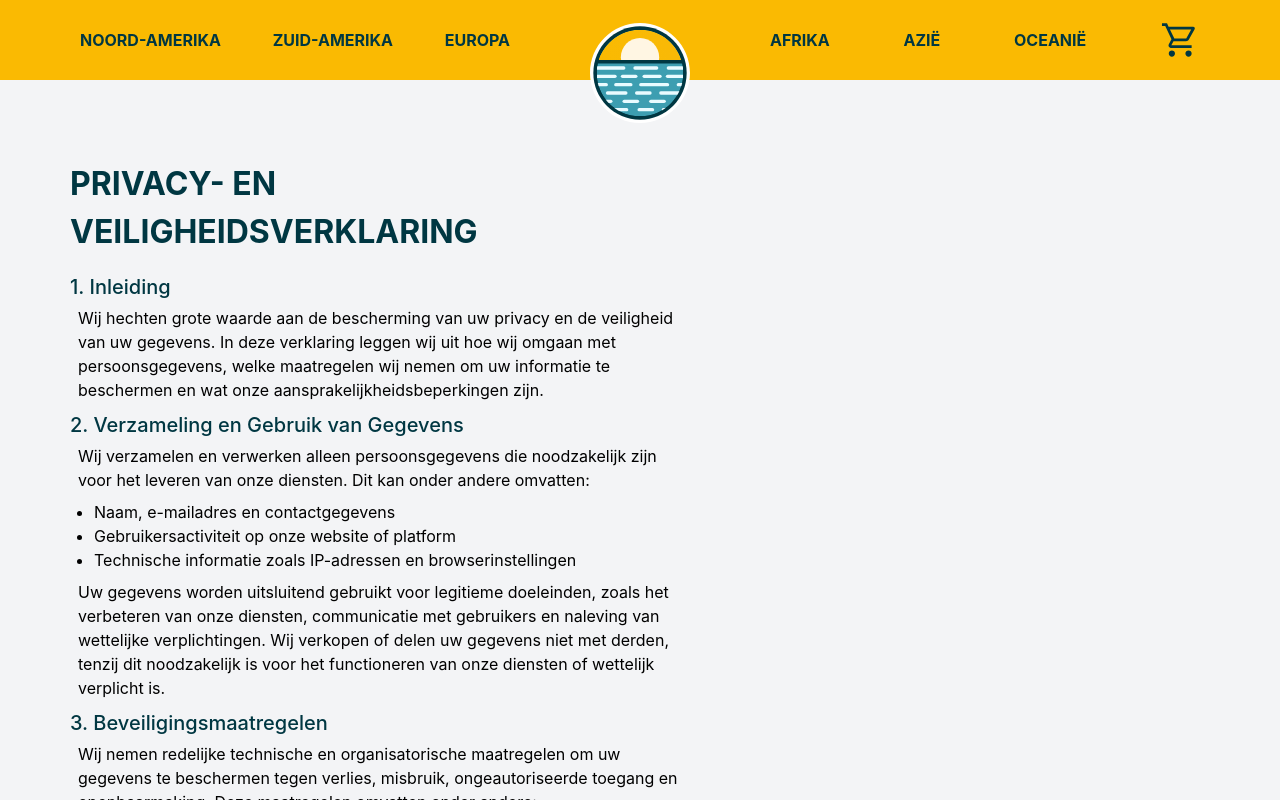
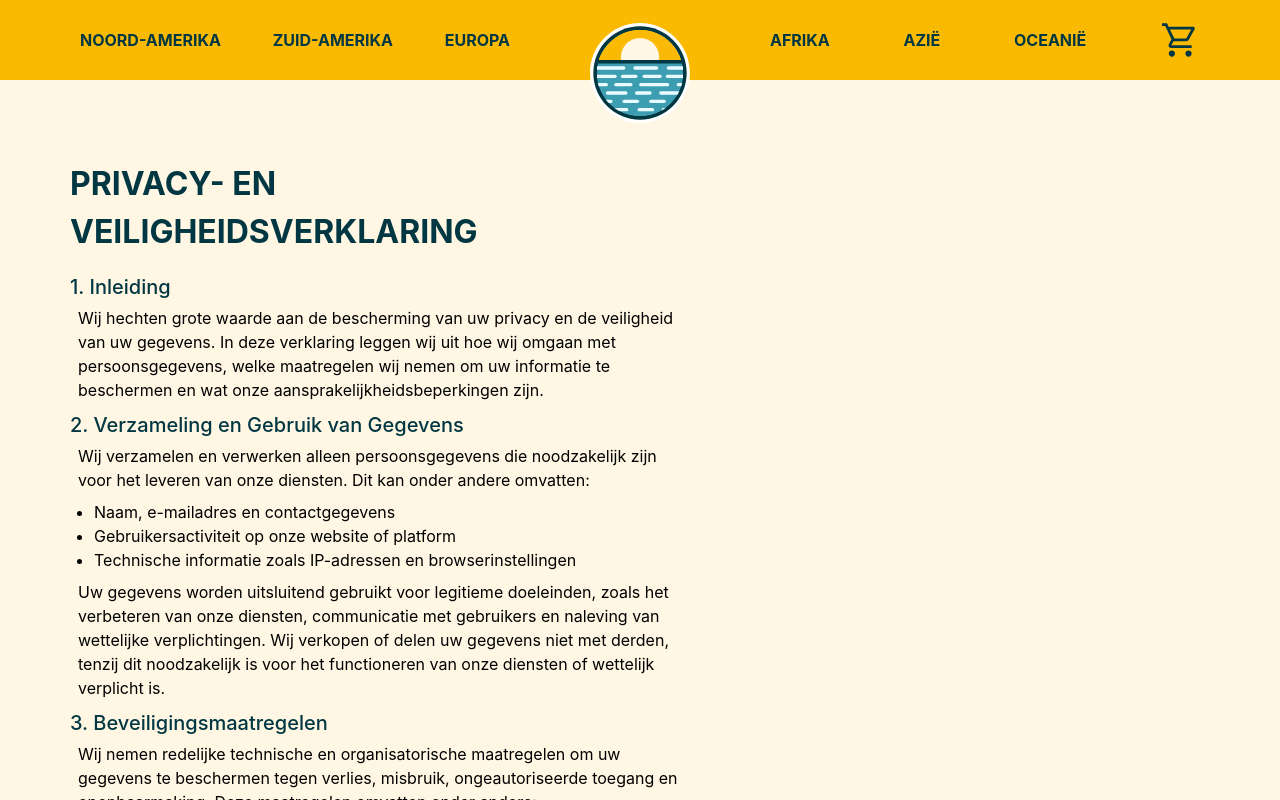
Before and after one commit to MauritsWilke/iuw_trust, a SvelteKit app: page /contact in a window 1280 px wide. Built offline with nearby package versions, Linux system fonts and the light colour scheme.

Commit message:
feat: add background stuff

```diff
--- a/src/components/footer.svelte
+++ b/src/components/footer.svelte
@@ -1 +1,3 @@
-<footer></footer>
+<footer class="bg-[#0099ff] w-full h-[80px]">
+    <a href="/contact" aria-label="contact"></a>
+</footer>
--- a/src/routes/+layout.svelte
+++ b/src/routes/+layout.svelte
@@ -12,7 +12,7 @@
 <div class="flex flex-col h-screen w-screen bg-off-white overflow-x-hidden">
     <Navbar />
 
-    <div class="flex-1 bg-gray-100 overflow-x-hidden">
+    <div class="flex-1 bg-off-white overflow-x-hidden">
         {@render children()}
     </div>
 </div>
--- a/src/routes/contact/+page.svelte
+++ b/src/routes/contact/+page.svelte
@@ -1,3 +1,7 @@
+<script>
+    import Footer from "components/footer.svelte";
+</script>
+
 <div id="wrapper" class="w-full h-full font-serif px-[70px] py-[80px] max-w-[75ch]">
     <h1>Privacy- en Veiligheidsverklaring</h1>
 
```
